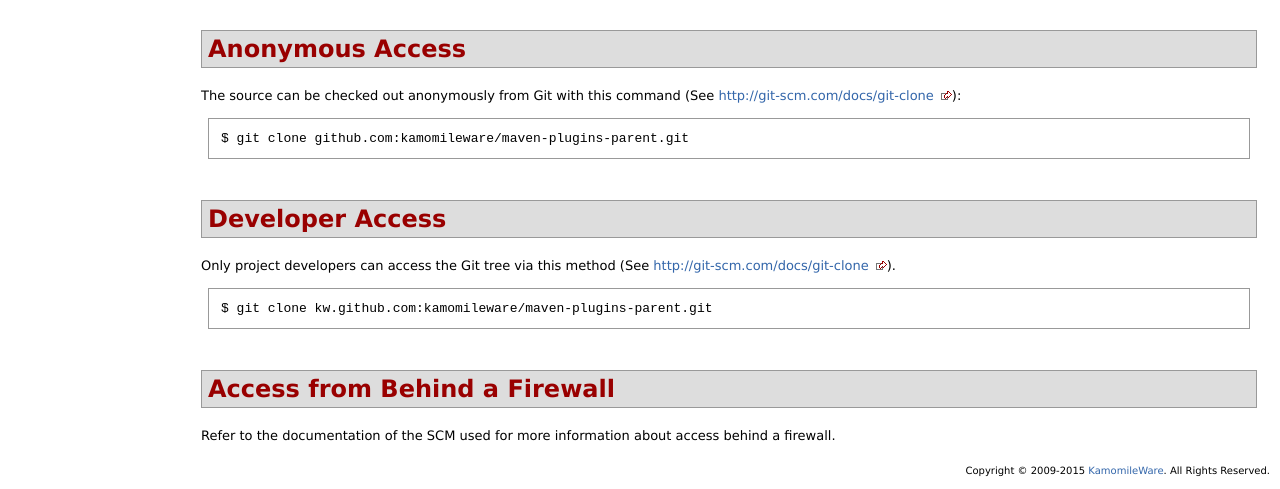
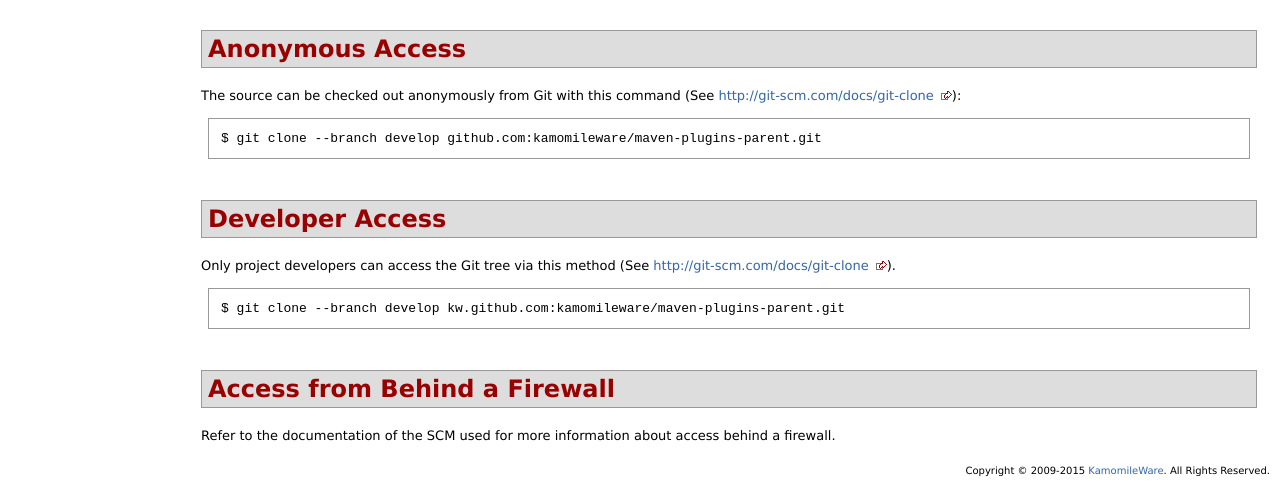
Before and after one commit to kamomileware/maven-plugins-parent, a plain HTML site: page source-repository.html in a window 1280 px wide. Shown: the part 337-826 px from the top of the page. Drawn offline with Linux system fonts and the light colour scheme.

Commit message:
Wagon: Deploying site to repository

```diff
--- a/source-repository.html
+++ b/source-repository.html
@@ -101,12 +101,12 @@
 <h2>Anonymous Access<a name="Anonymous_Access"></a></h2><a name="Anonymous_Access"></a>
 <p>The source can be checked out anonymously from Git with this command (See <a class="externalLink" href="http://git-scm.com/docs/git-clone">http://git-scm.com/docs/git-clone</a>):</p>
 <div class="source">
-<pre>$ git clone github.com:kamomileware/maven-plugins-parent.git</pre></div></div>
+<pre>$ git clone --branch develop github.com:kamomileware/maven-plugins-parent.git</pre></div></div>
 <div class="section">
 <h2>Developer Access<a name="Developer_Access"></a></h2><a name="Developer_Access"></a>
 <p>Only project developers can access the Git tree via this method (See <a class="externalLink" href="http://git-scm.com/docs/git-clone">http://git-scm.com/docs/git-clone</a>).</p>
 <div class="source">
-<pre>$ git clone kw.github.com:kamomileware/maven-plugins-parent.git</pre></div></div>
+<pre>$ git clone --branch develop kw.github.com:kamomileware/maven-plugins-parent.git</pre></div></div>
 <div class="section">
 <h2>Access from Behind a Firewall<a name="Access_from_Behind_a_Firewall"></a></h2><a name="Access_from_Behind_a_Firewall"></a>
 <p>Refer to the documentation of the SCM used for more information about access behind a firewall.</p></div>
```
